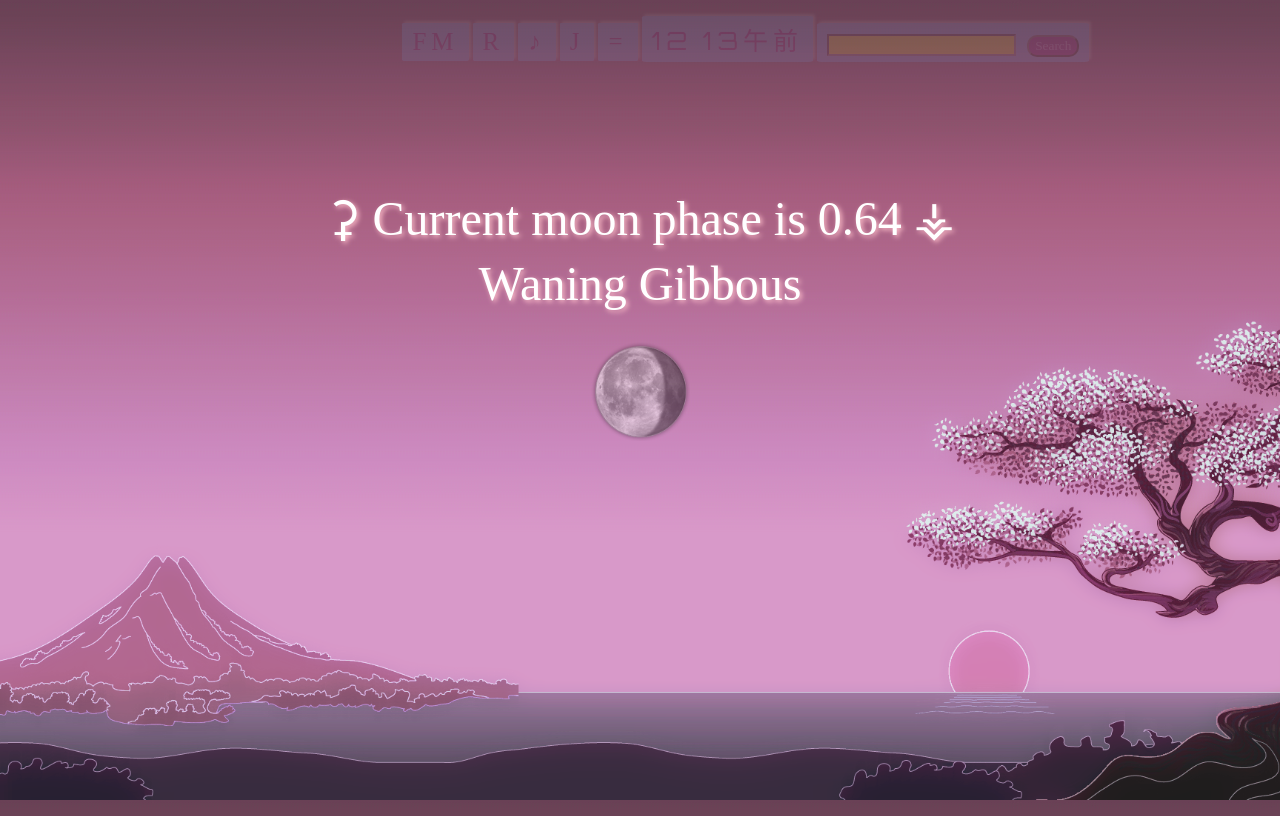
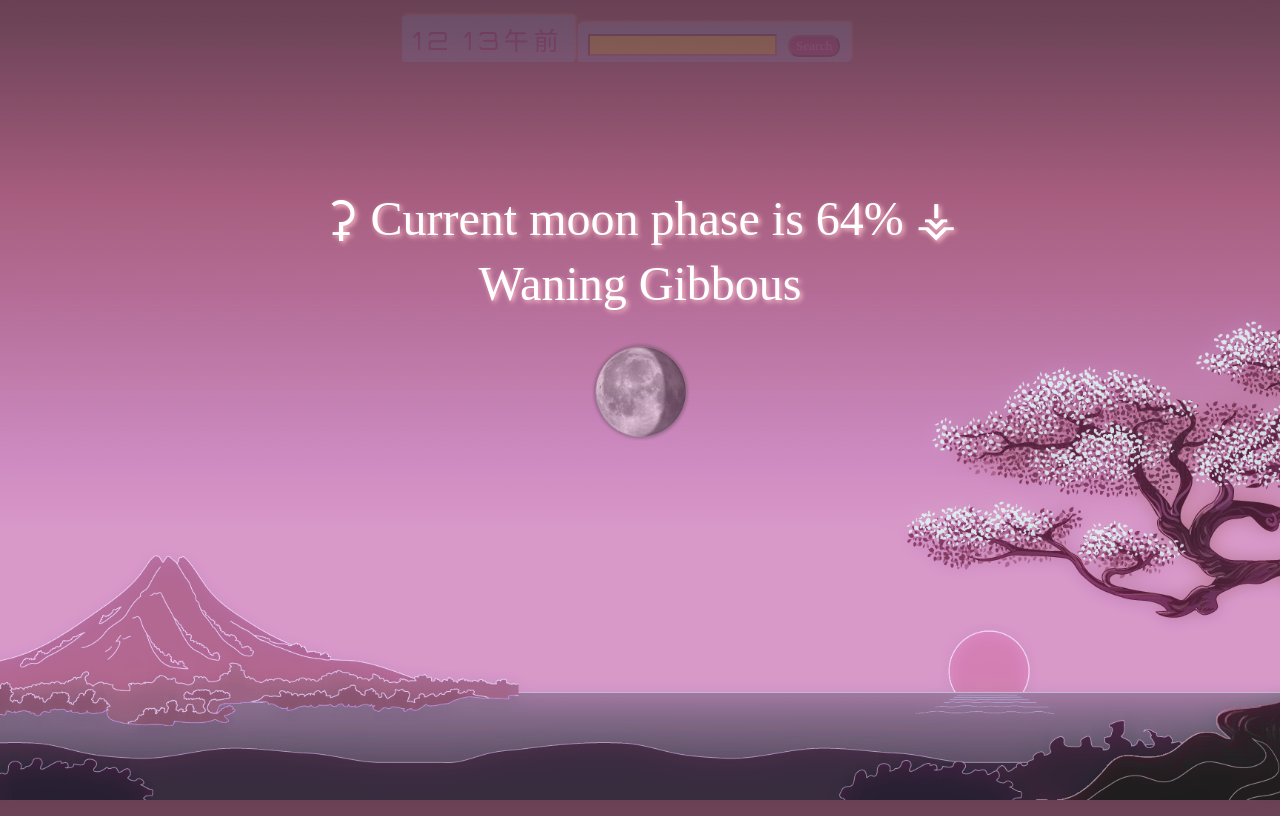
Before and after one commit to ammorris/moonTracker, a plain HTML site: page index.html in a window 1280 px wide. Drawn offline with Linux system fonts and the light colour scheme; a web font is replaced by a local one.

Commit message:
Got rid of unused links
Removed unused links. Fixed percent display.

```diff
--- a/index.html
+++ b/index.html
@@ -11,11 +11,6 @@
 	<header>
 		<nav>
 			<ul class="nav">
-				<li><a href="../Guaranteed-Good-Stuff/index.html" title="Home">FM</a></li>
-				<li><a href="#Top" title="Moon Tracker">R</a></li>
-				<li><a href="../Guaranteed-Good-Stuff/pages/music.html" title="Music">&#9834;</a></li>
-				<li><a href="../Guaranteed-Good-Stuff/pages/games.html" title="Games">J</a></li>
-				<li><a href="http://www.adultswim.com/videos/off-the-air/" title="Off The Air" target="_blank">=</a></li>
 				<li>
 					<div id="physical_clock">
 						<p id="clock"></p>
--- a/script/script.js
+++ b/script/script.js
@@ -7,7 +7,7 @@ const myButton = document.getElementById('myButton');
 
 // Display messages
 var message1 = document.createElement('p');
-message1.innerHTML = "&#9907; Current moon phase is " + decimalPhase.toFixed(2) + " &#9910;";
+message1.innerHTML = "&#9907; Current moon phase is " + (decimalPhase.toFixed(2) * 100) + "%" + " &#9910;";
 infoBox.appendChild(message1);
 
 var message2 = document.createElement('p');
```
